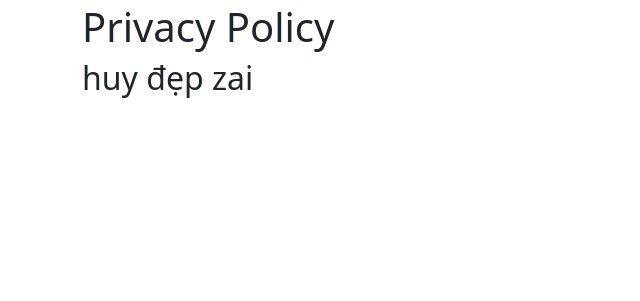
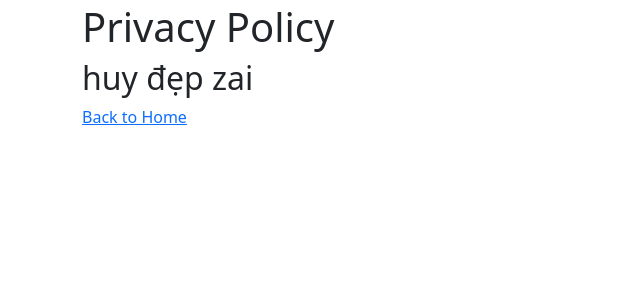
Before and after one commit to boomhuyxt/manage365, an ASP.NET Core app: page /Home/Privacy in a window 1280 px wide. Shown: the part 206-507 px from the top of the page, without its empty margins (0-640 px from the left). Run offline with ASP.NET Core 8, Linux system fonts and the light colour scheme; style sheets or scripts are compiled from the project's sources.

Commit message:
test time devloy

```diff
--- a/Views/Home/Privacy.cshtml
+++ b/Views/Home/Privacy.cshtml
@@ -7,3 +7,4 @@
 <p>Toản ngu vl</p>
 <h1>Privacy Policy</h1>
 <h2>huy đẹp zai</h2>
+<a href="/">Back to Home</a>
```
